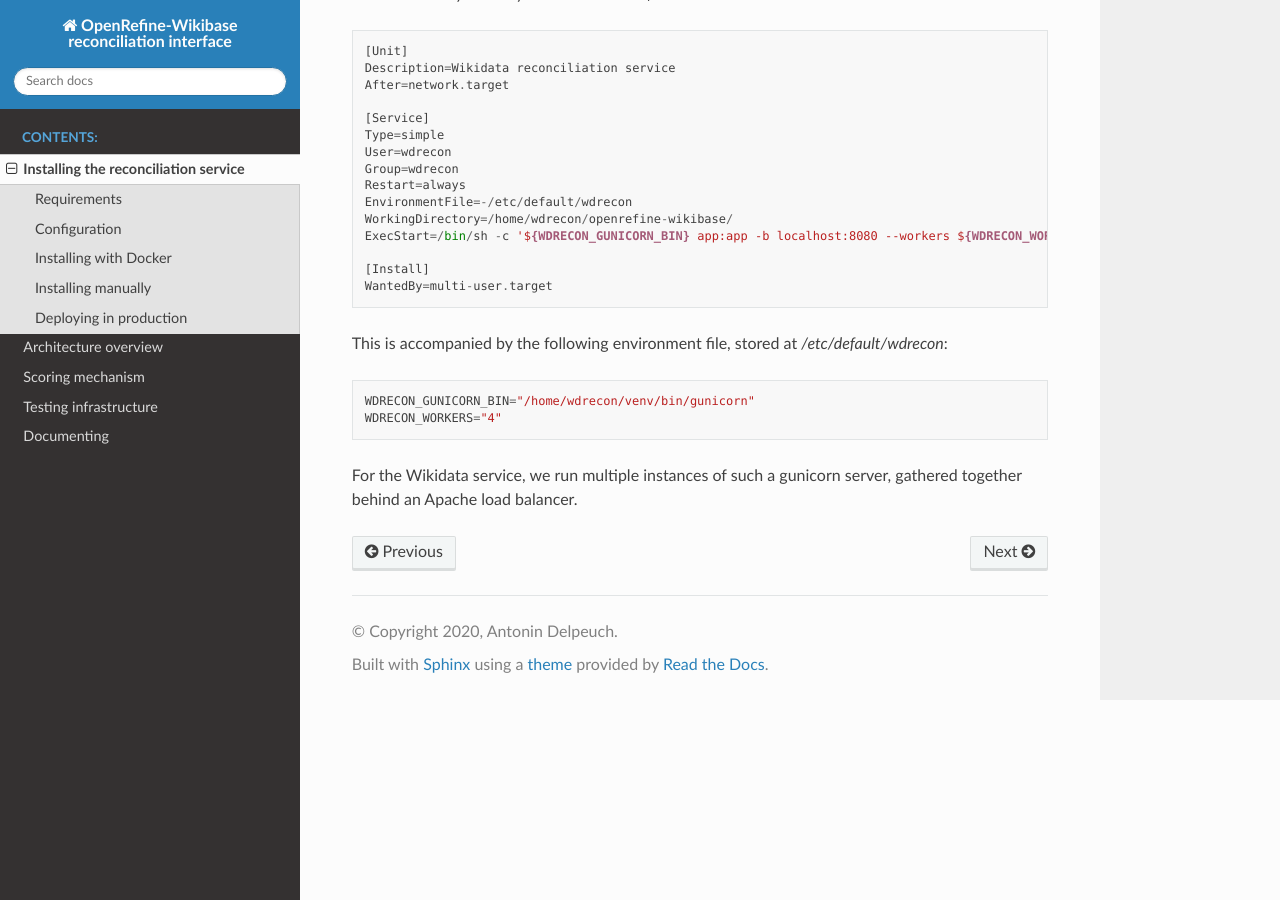
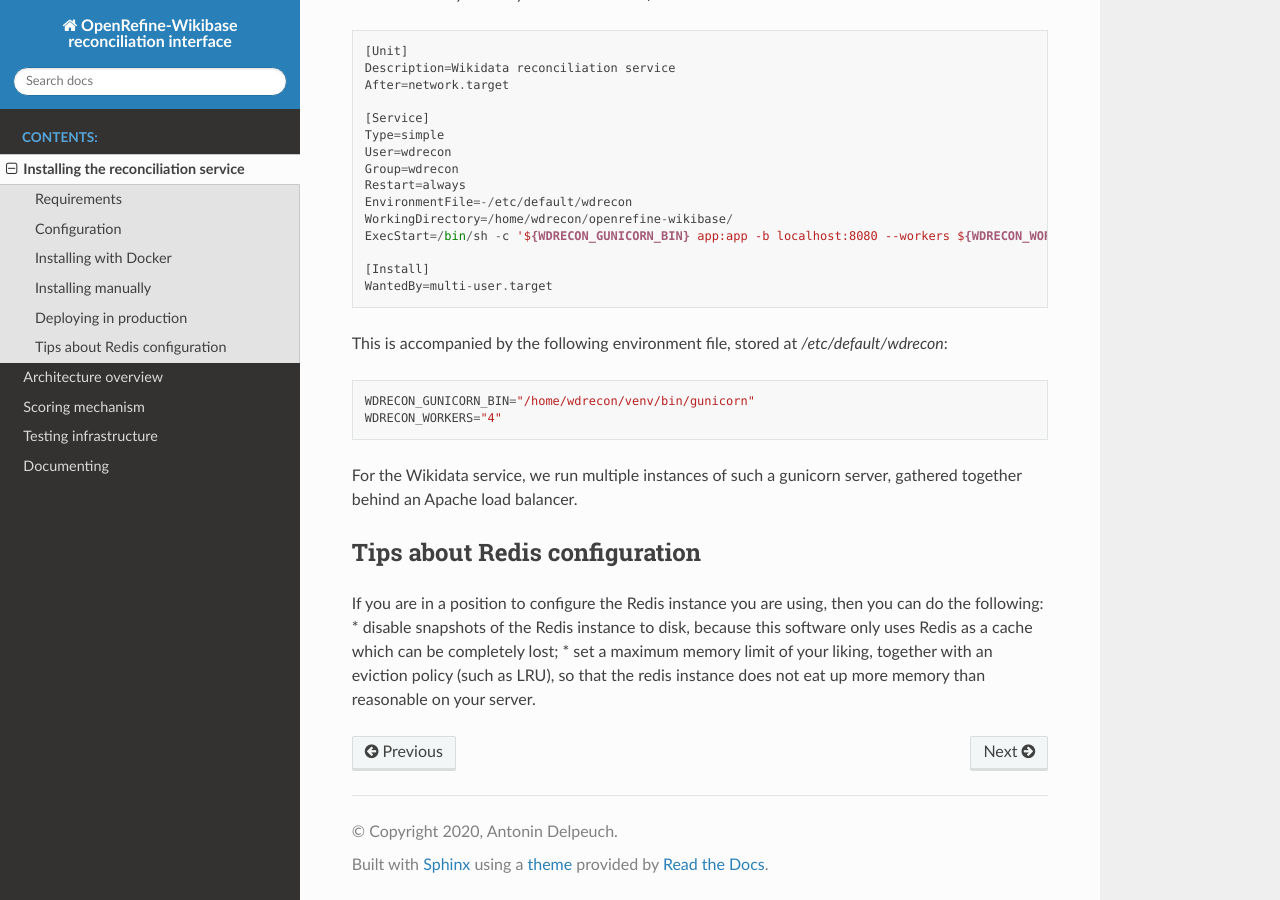
Before and after one commit to wetneb/openrefine-wikibase, a Sphinx documentation site: the page built from docs/install.rst, in a window 1280 px wide and 900 px high, scrolled down 2134 px. Built offline with Sphinx 7.4.7 and the Read the Docs theme 2.0.0, drawn with Linux system fonts in a browser that asks for light colours.

Commit message:
Add tips about redis config

```diff
--- a/docs/install.rst
+++ b/docs/install.rst
@@ -97,3 +97,10 @@
 
 
 For the Wikidata service, we run multiple instances of such a gunicorn server, gathered together behind an Apache load balancer.
+
+Tips about Redis configuration
+------------------------------
+
+If you are in a position to configure the Redis instance you are using, then you can do the following:
+* disable snapshots of the Redis instance to disk, because this software only uses Redis as a cache which can be completely lost;
+* set a maximum memory limit of your liking, together with an eviction policy (such as LRU), so that the redis instance does not eat up more memory than reasonable on your server.
```
